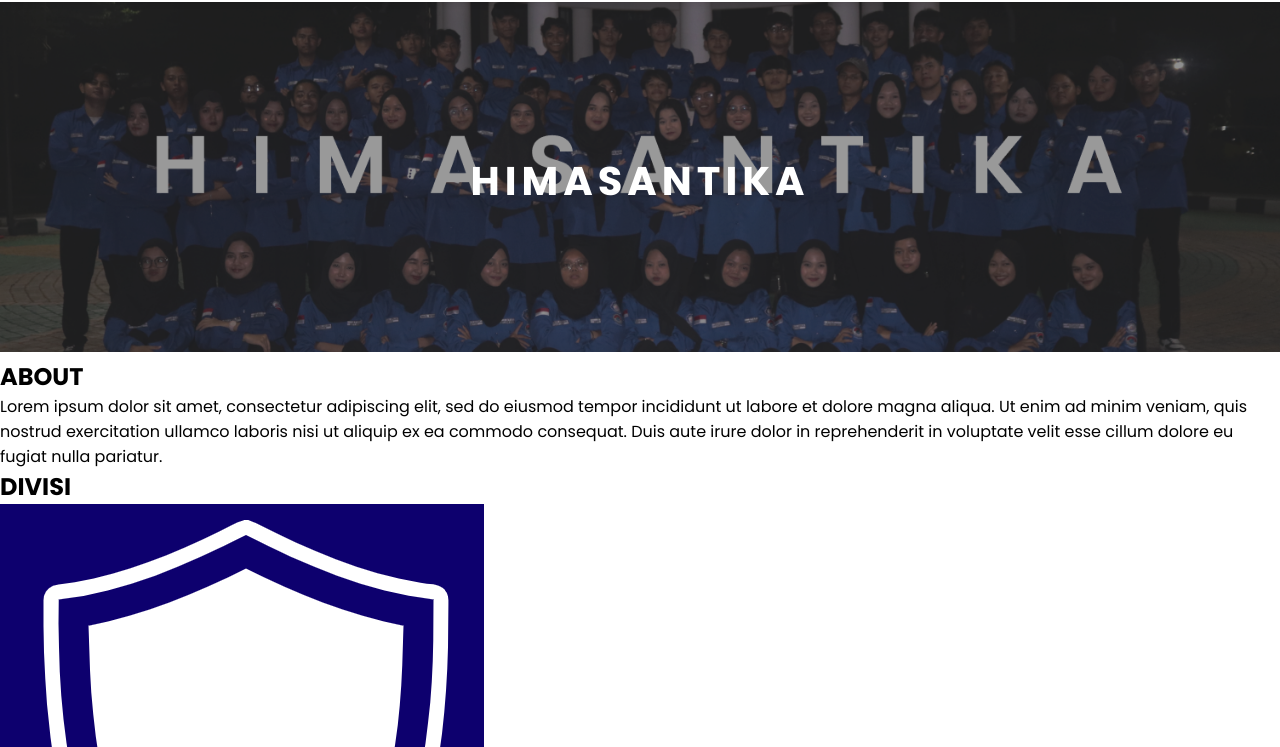
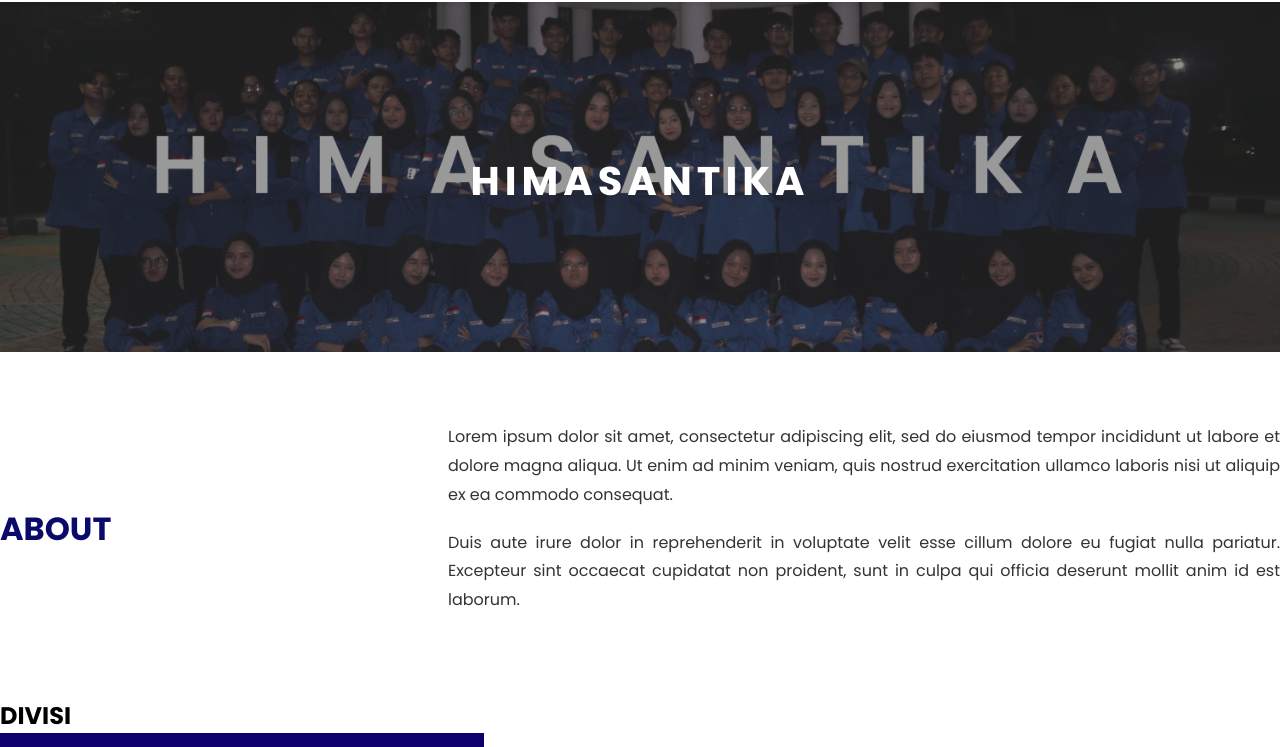
Before and after one commit to fahmihfdz/WEB-HIMASANTIKA, a plain HTML site: page index.html in a window 1280 px wide. Shown: the part 53-800 px from the top of the page. Drawn offline with Linux system fonts and the light colour scheme; files whose address does not match are found by name.

Commit message:
update style about section

```diff
--- a/index.html
+++ b/index.html
@@ -33,14 +33,24 @@
         </section>
 
         <!--== About ==-->
-        <section class="about" id="about">
-            <h2>ABOUT</h2>
-            <p>
-              Lorem ipsum dolor sit amet, consectetur adipiscing elit, sed do eiusmod tempor incididunt ut labore
-              et dolore magna aliqua. Ut enim ad minim veniam, quis nostrud exercitation ullamco laboris nisi ut
-              aliquip ex ea commodo consequat. Duis aute irure dolor in reprehenderit in voluptate velit esse
-              cillum dolore eu fugiat nulla pariatur.
-            </p>
+        <section class="about section" id="about">
+            <div class="about_container container">
+                <div class="about_content">
+                    <h2 class="about_title">ABOUT</h2>
+                    <div class="about_text">
+                            <p>
+                            Lorem ipsum dolor sit amet, consectetur adipiscing elit, sed do eiusmod tempor
+                            incididunt ut labore et dolore magna aliqua. Ut enim ad minim veniam, quis nostrud
+                            exercitation ullamco laboris nisi ut aliquip ex ea commodo consequat.
+                            </p>
+                            <p>
+                            Duis aute irure dolor in reprehenderit in voluptate velit esse cillum dolore eu fugiat
+                            nulla pariatur. Excepteur sint occaecat cupidatat non proident, sunt in culpa qui officia
+                            deserunt mollit anim id est laborum.
+                            </p>
+                    </div>
+                </div>
+            </div>
         </section>
 
         <!--== Divisi ==-->
--- a/style.css
+++ b/style.css
@@ -114,3 +114,34 @@ header {
   font-size: 2.5rem;
   letter-spacing: 5px;
 }
+
+/* ===== ABOUT SECTION ===== */
+.about {
+    background-color: #fff; /* atau var(--light-color) */
+    padding: 4rem 0;
+}
+
+.about_content {
+    display: grid;
+    grid-template-columns: 1fr 2fr; /* kiri kecil, kanan besar */
+    gap: 2rem;
+    align-items: center; /* bikin vertikal tengah */
+}
+
+.about_title {
+    font-size: 2rem;
+    font-weight: 800;
+    color: #0a0a6b; /* warna biru */
+    text-transform: uppercase;
+    display: flex;
+    align-items: center;   /* vertikal tengah */
+    height: 100%;          /* supaya penuh tinggi kolom */
+}
+
+
+.about_text p {
+    margin-bottom: 1.2rem;
+    text-align: justify;
+    line-height: 1.8;
+    color: #333;
+}
```
